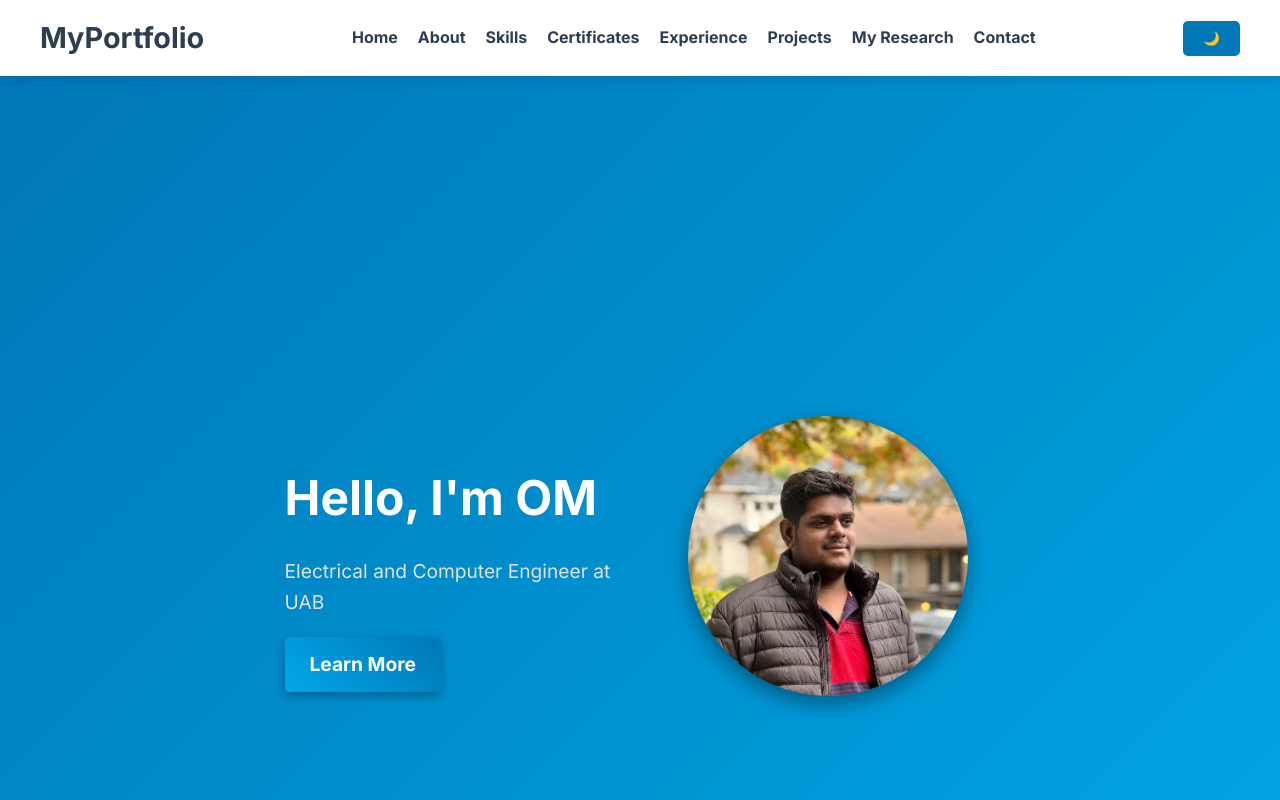
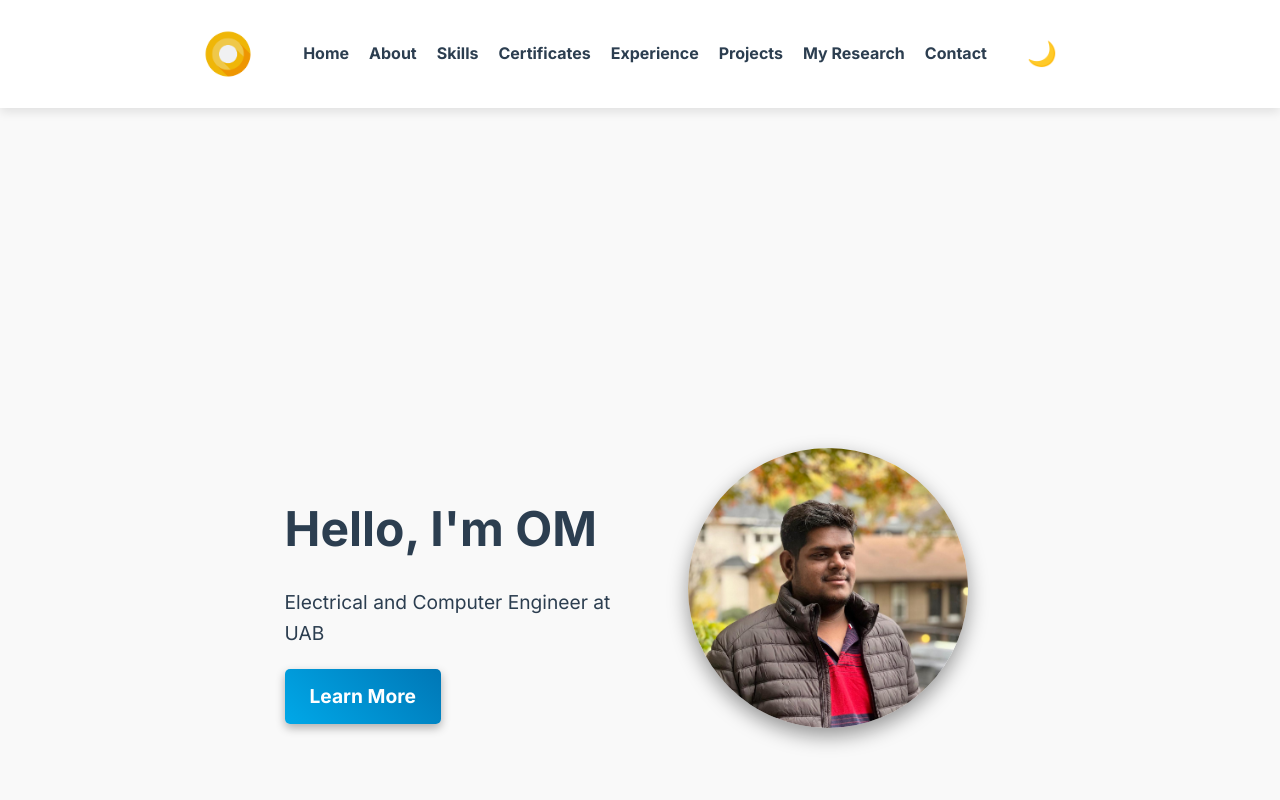
Before and after one commit to Omprakash87/my-portfolio, a Next.js app: page / in a window 1280 px wide. Shown: the top 800 px of the page. Built offline with nearby package versions, Linux system fonts and the light colour scheme.

Commit message:
Added hover effects and enhanced About Me section

```diff
--- a/components/Navbar.js
+++ b/components/Navbar.js
@@ -1,4 +1,4 @@
-import { useEffect, useState } from "react";
+import React, { useEffect, useState } from "react";
 
 export default function Navbar() {
   const [theme, setTheme] = useState("light");
@@ -25,7 +25,9 @@ export default function Navbar() {
   return (
     <nav className="navbar">
       <div className="navbar-container">
-        <a href="#hero" className="logo">MyPortfolio</a>
+        <a href="#hero" className="logo">
+          <img src="/logo.png" alt="Logo" className="logo-image" />
+        </a>
         <button className="hamburger" onClick={toggleMenu} aria-label="Toggle navigation">
           ☰
         </button>
--- a/styles/globals.css
+++ b/styles/globals.css
@@ -35,7 +35,7 @@ body {
   --card-bg: #ffffff; /* White card background */
   --card-border: #ddd; /* Subtle border */
   --hover-bg: #0056b3; /* Darker blue for hover */
-  --hover-text: #ffffff; /* White text on hover */
+  --hover-text: #0077b6; /* Vibrant blue for hover */
   --link-color: #0077b6; /* Vibrant blue for links */
   --link-hover-color: #0056b3; /* Darker blue for link hover */
 }
@@ -50,7 +50,7 @@ body {
   --card-bg: #2c2c2c; /* Dark gray card background */
   --card-border: #444; /* Subtle dark border */
   --hover-bg: #ffdd33; /* Lighter yellow for hover */
-  --hover-text: #1a1a1a; /* Dark text on hover */
+  --hover-text: #ffcc00; /* Vibrant yellow for hover */
   --link-color: #ffcc00; /* Vibrant yellow for links */
   --link-hover-color: #ffdd33; /* Lighter yellow for link hover */
 }
@@ -109,7 +109,7 @@ button:hover, .cta:hover, .hire-button:hover {
   justify-content: center;
   align-items: center;
   height: 100vh; /* Full viewport height */
-  background: linear-gradient(135deg, #0077b6, #00a8e8); /* Blue gradient background */
+  background-color: var(--background-color); /* Use theme variable */
   color: var(--text-color); /* Use theme variable */
   text-align: center;
   padding: 80px 20px;
@@ -134,7 +134,7 @@ button:hover, .cta:hover, .hire-button:hover {
 .hero h1 {
   font-size: 3rem;
   font-weight: bold;
-  color: #ffffff; /* White text */
+  color: var(--text-color); /* Use theme variable */
   margin-bottom: 10px;
 }
 
@@ -144,7 +144,7 @@ button:hover, .cta:hover, .hire-button:hover {
 
 .hero p {
   font-size: 1.2rem;
-  color: #e0e0e0; /* Light gray text */
+  color: var(--text-color); /* Use theme variable */
   margin-bottom: 20px;
   line-height: 1.6; /* Improve readability */
 }
@@ -173,7 +173,7 @@ button:hover, .cta:hover, .hire-button:hover {
 }
 
 .hero-image img:hover {
-  transform: scale(1.05); /* Slight zoom effect on hover */
+  transform: scale(1.05);
   box-shadow: 0 12px 30px rgba(0, 0, 0, 0.3);
 }
 
@@ -247,24 +247,28 @@ button:hover, .cta:hover, .hire-button:hover {
   display: flex;
   justify-content: space-between;
   align-items: center;
-  width: 100%;
   max-width: 1200px;
+  margin: 0 auto;
+  padding: 10px 20px;
 }
 
 .logo {
-  font-size: 1.8rem;
-  font-weight: bold;
-  color: var(--text-color); /* Use theme variable */
+  display: flex;
+  align-items: center;
   text-decoration: none;
-  transition: color 0.3s ease; /* Smooth transition for theme change */
+}
+
+.logo-image {
+  height: 50px; /* Adjust the height as needed */
+  width: auto;
+  margin-right: 10px; /* Add spacing between the logo and text (if any) */
 }
 
 .navbar-links {
   display: flex;
   list-style: none;
-  gap: 20px;
-  margin: 0;
-  padding: 0;
+  gap: 20px; /* Space between links */
+  align-items: center; /* Ensure vertical alignment */
 }
 
 .navbar-links li a {
@@ -622,6 +626,12 @@ button:hover, .cta:hover, .hire-button:hover {
   font-size: 2.8rem;
   margin-bottom: 20px;
   color: var(--text-color); /* Use theme variable */
+  transition: transform 0.3s ease, color 0.3s ease; /* Smooth transition */
+}
+
+.about-text h2:hover {
+  transform: scale(1.1); /* Slight zoom effect */
+  color: var(--hover-text); /* Change color on hover */
 }
 
 .about-text p {
@@ -629,23 +639,12 @@ button:hover, .cta:hover, .hire-button:hover {
   margin-bottom: 20px;
   line-height: 1.6;
   color: var(--text-color); /* Use theme variable */
+  transition: transform 0.3s ease, color 0.3s ease; /* Smooth transition */
 }
 
-.about-text .cta {
-  display: inline-block;
-  background: var(--button-bg); /* Use theme variable */
-  color: var(--button-text); /* Use theme variable */
-  padding: 10px 20px;
-  font-size: 1rem;
-  font-weight: bold;
-  border-radius: 5px;
-  text-decoration: none;
-  transition: all 0.3s ease;
-}
-
-.about-text .cta:hover {
-  background: var(--hover-bg); /* Use theme variable */
-  color: var(--hover-text); /* Use theme variable */
+.about-text p:hover {
+  transform: translateX(10px); /* Slight slide effect */
+  color: var(--hover-text); /* Change color on hover */
 }
 
 .about-image {
@@ -947,6 +946,20 @@ a:hover {
   color: var(--link-hover-color); /* Use theme variable */
 }
 
+.theme-toggle {
+  margin-left: 20px; /* Add space between the theme toggle and the last navbar link */
+  font-size: 1.5rem;
+  background: none;
+  border: none;
+  color: var(--text-color); /* Use theme variable */
+  cursor: pointer;
+  transition: color 0.3s ease;
+}
+
+.theme-toggle:hover {
+  color: var(--link-hover-color); /* Use theme variable */
+}
+
 @media (max-width: 768px) {
   .certificates h2 {
     font-size: 2rem; /* Adjust heading size */
```
Also changed, not shown: public/logo.png (added).
